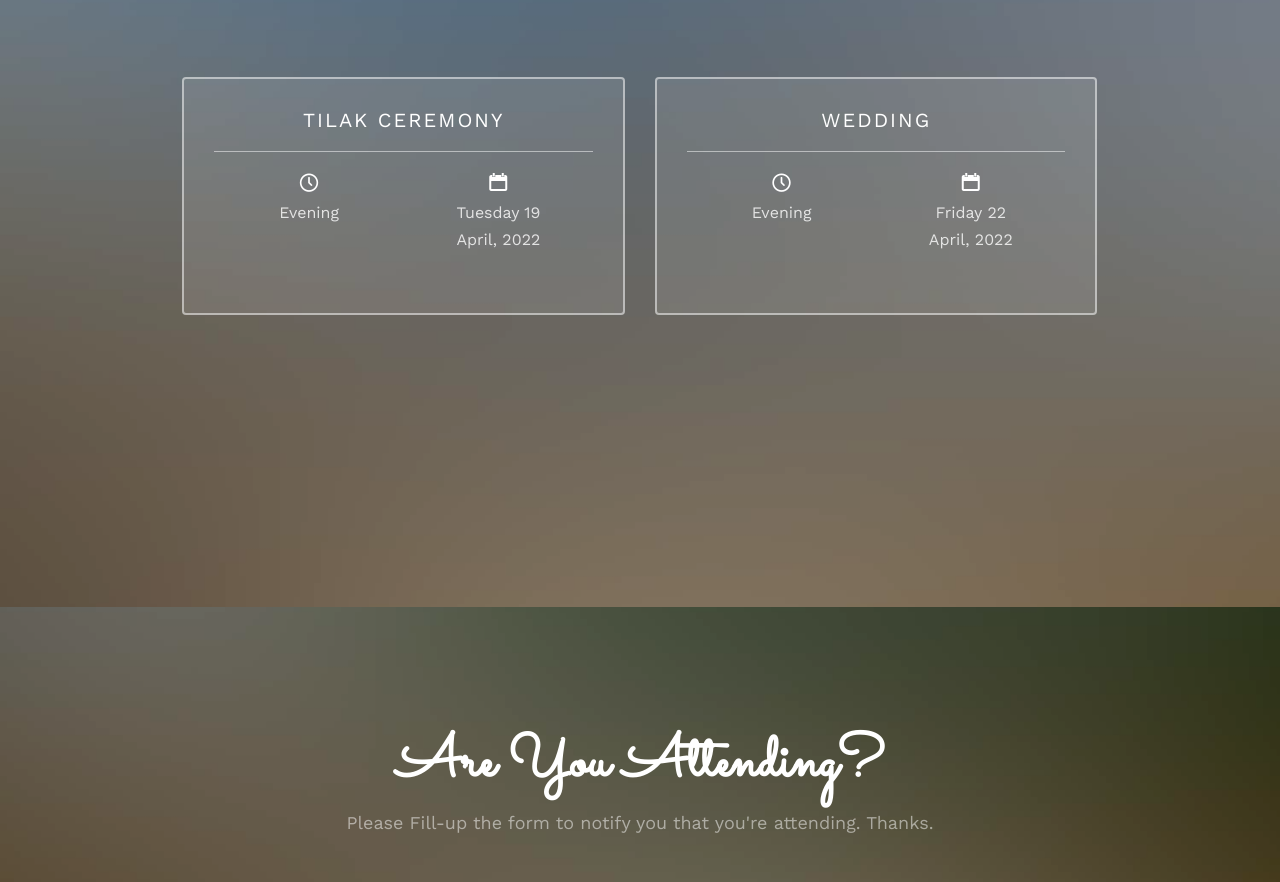
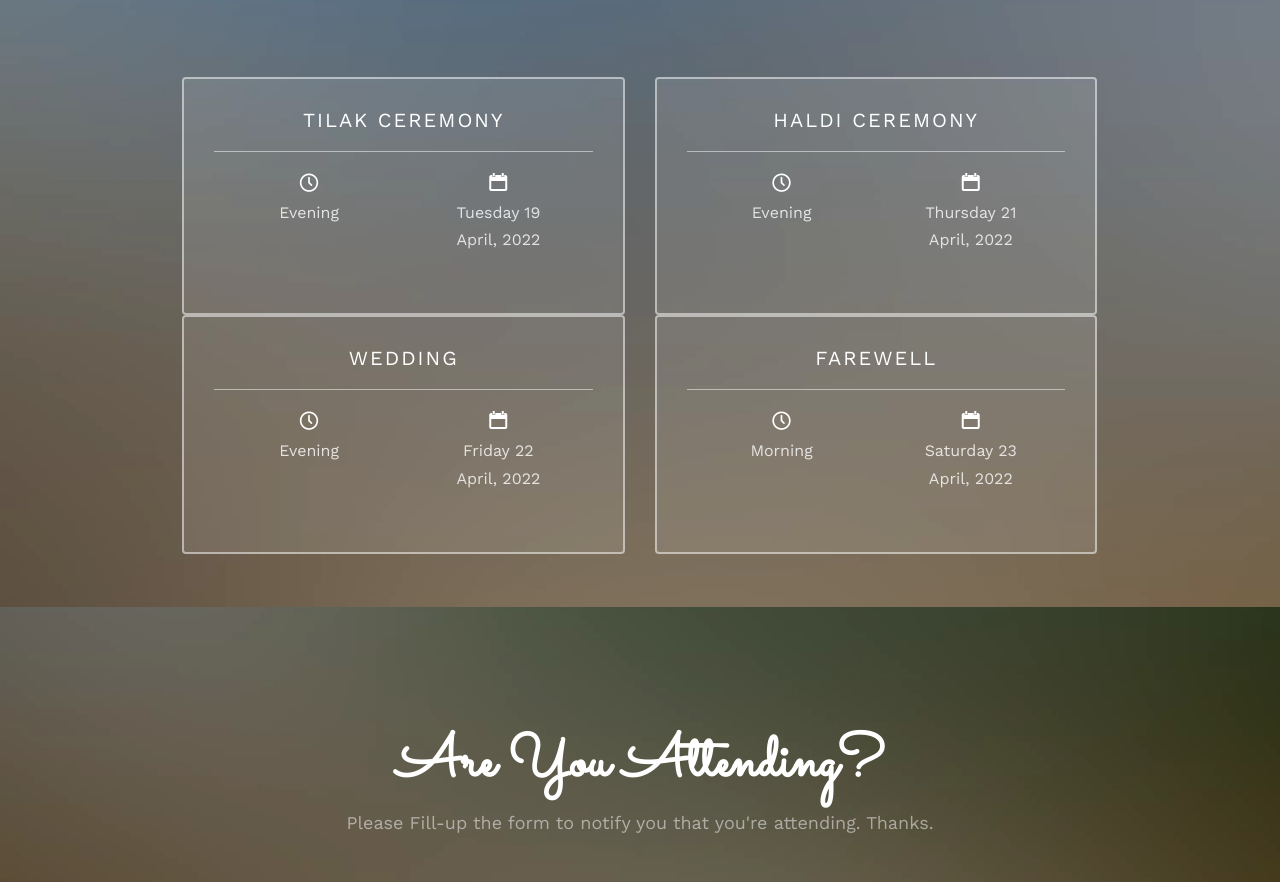
Before and after one commit to iUttamRao/WeddingWebsite, a plain HTML site: page index.html in a window 1280 px wide. Shown: the part 1790-2672 px from the top of the page. Drawn offline with nearby package versions, Linux system fonts and the light colour scheme; files whose address does not match are found by name.

Commit message:
added some more events

```diff
--- a/index.html
+++ b/index.html
@@ -179,6 +179,20 @@
                   </div>
                   <div class="col-md-6 col-sm-6 text-center">
                     <div class="event-wrap animate-box">
+                      <h3>Haldi Ceremony</h3>
+                      <div class="event-col">
+                        <i class="icon-clock"></i>
+                        <span>Evening</span>
+                      </div>
+                      <div class="event-col">
+                        <i class="icon-calendar"></i>
+                        <span>Thursday 21</span>
+                        <span>April, 2022</span>
+                      </div>
+                    </div>
+                  </div>
+                  <div class="col-md-6 col-sm-6 text-center">
+                    <div class="event-wrap animate-box">
                       <h3>Wedding</h3>
                       <div class="event-col">
                         <i class="icon-clock"></i>
@@ -187,6 +201,20 @@
                       <div class="event-col">
                         <i class="icon-calendar"></i>
                         <span>Friday 22</span>
+                        <span>April, 2022</span>
+                      </div>
+                    </div>
+                  </div>
+                  <div class="col-md-6 col-sm-6 text-center">
+                    <div class="event-wrap animate-box">
+                      <h3>Farewell</h3>
+                      <div class="event-col">
+                        <i class="icon-clock"></i>
+                        <span>Morning</span>
+                      </div>
+                      <div class="event-col">
+                        <i class="icon-calendar"></i>
+                        <span>Saturday 23</span>
                         <span>April, 2022</span>
                       </div>
                     </div>
```
